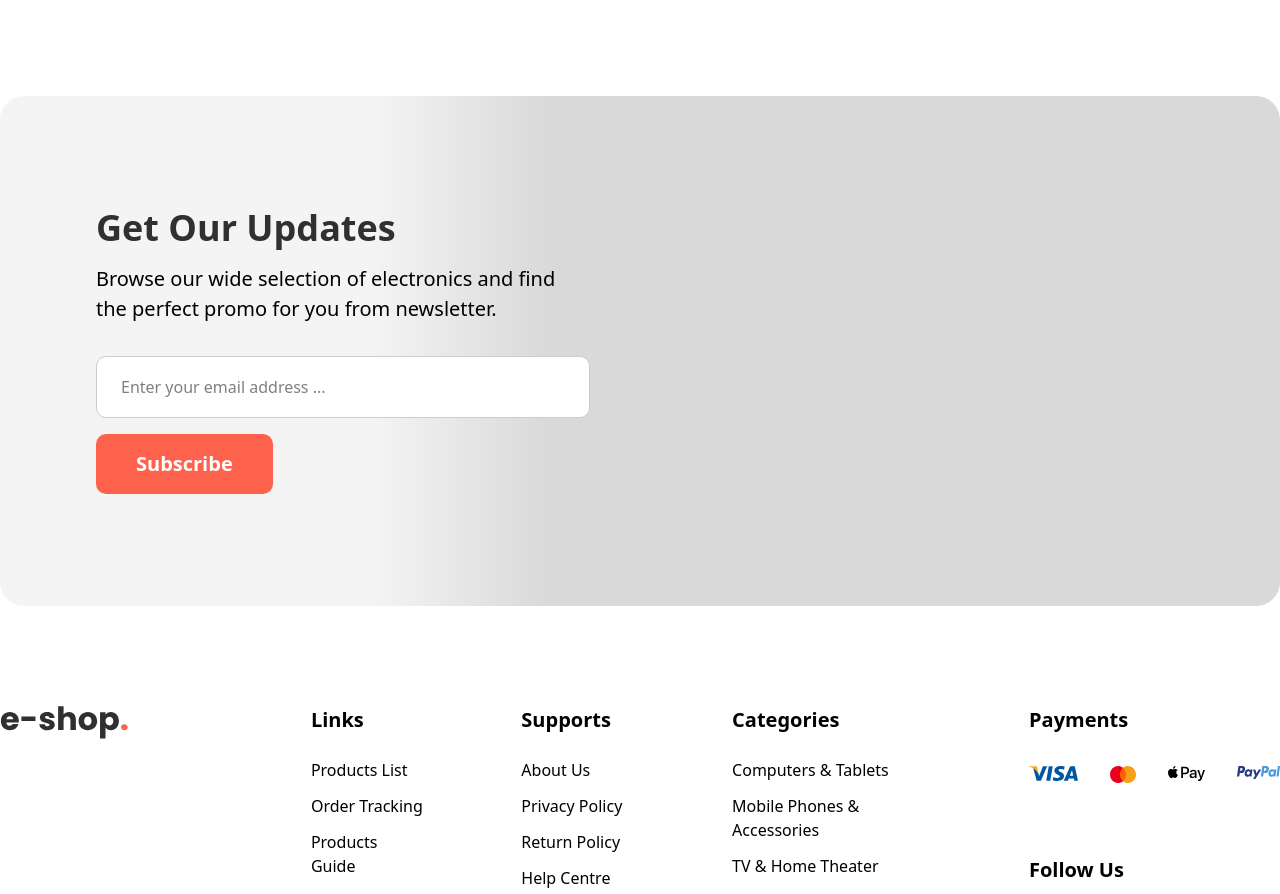
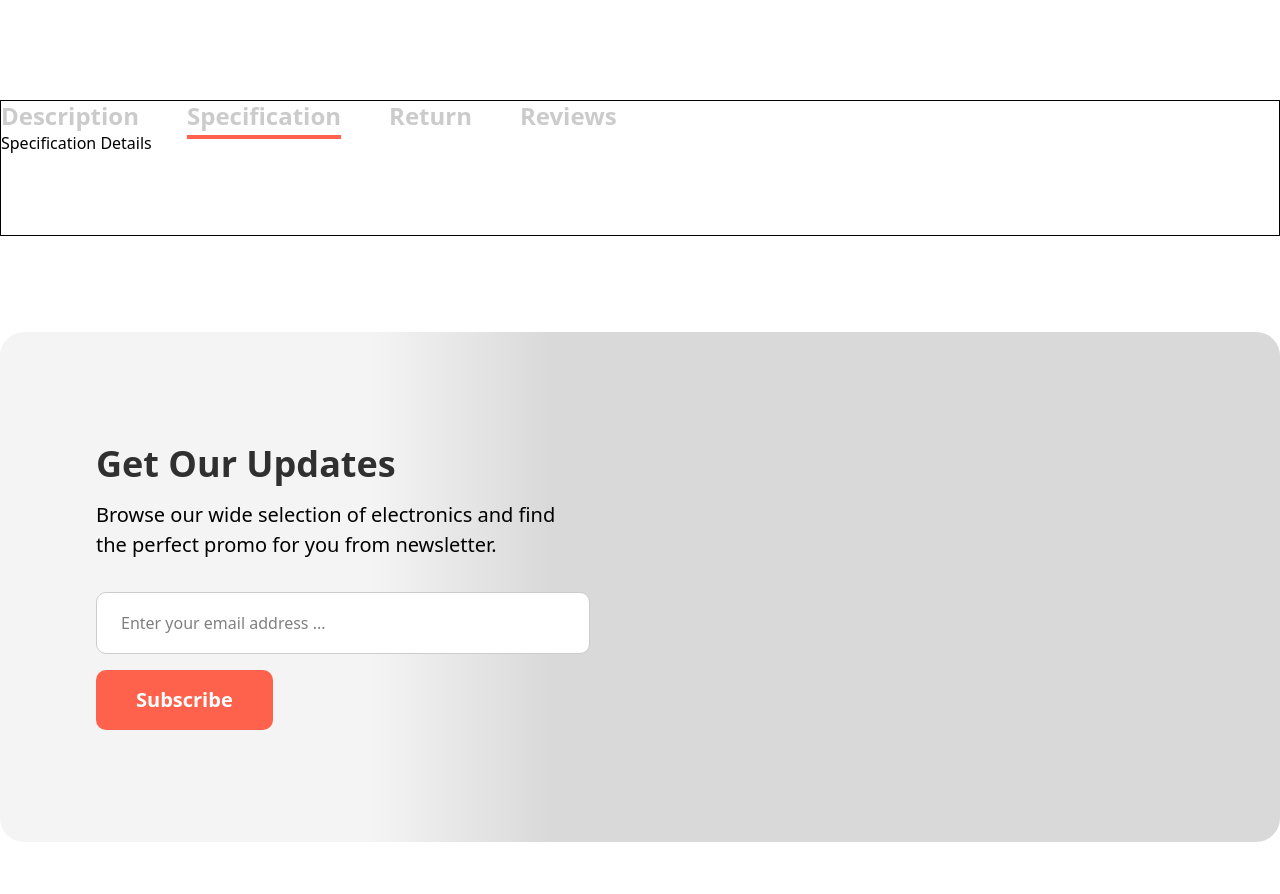
Before and after one commit to ramen72/OYA-Project-16-E-Shop, a React (Vite) app: page /product-details in a window 1280 px wide. Shown: the part 1174-2068 px from the top of the page. Built offline with nearby package versions, Linux system fonts and the light colour scheme.

Commit message:
Update ProductDetailsPages.jsx

```diff
--- a/src/pages/ProductDetailsPages.jsx
+++ b/src/pages/ProductDetailsPages.jsx
@@ -18,6 +18,11 @@ const ProductDetailsPages = () => {
   const [isActiveModel, setIsActiveModel] = useState(false);
   const [image, setImage] = useState("");
   const [productQuantity, setProductQuantity] = useState(1);
+  const [isDescriptionShow, setIsDescriptionShow] = useState(false);
+  const [isSpecificationShow, setIsSpecificationShow] = useState(true);
+  const [isReturnShow, setIsReturnShow] = useState(false);
+  const [isReviewsShow, setIsReviewsShow] = useState(false);
+
   let sliderRef1 = useRef(null);
   let sliderRef2 = useRef(null);
 
@@ -46,12 +51,35 @@ const ProductDetailsPages = () => {
     setIsActiveModel(true);
     console.log("Clicked");
   };
-  const handelClickForProduct = (type) => {
+  const handleClickForProduct = (type) => {
     if (productQuantity < 1) return;
     if (type === "minus") {
       setProductQuantity(productQuantity - 1);
     } else if (type === "plus") {
       setProductQuantity(productQuantity + 1);
+    }
+  };
+  const handleClickForDescription = (details) => {
+    if (details === "Description") {
+      setIsDescriptionShow(true);
+      setIsSpecificationShow(false);
+      setIsReturnShow(false);
+      setIsReviewsShow(false);
+    } else if (details === "Specification") {
+      setIsDescriptionShow(false);
+      setIsSpecificationShow(true);
+      setIsReturnShow(false);
+      setIsReviewsShow(false);
+    } else if (details === "Return") {
+      setIsDescriptionShow(false);
+      setIsSpecificationShow(false);
+      setIsReturnShow(true);
+      setIsReviewsShow(false);
+    } else if (details === "Reviews") {
+      setIsDescriptionShow(false);
+      setIsSpecificationShow(false);
+      setIsReturnShow(false);
+      setIsReviewsShow(true);
     }
   };
 
@@ -391,7 +419,7 @@ const ProductDetailsPages = () => {
             <div className={`w-[41.5132%] flex justify-between items-center`}>
               <div className={`flex items-center gap-x-[80px]`}>
                 <button
-                  onClick={() => handelClickForProduct("minus")}
+                  onClick={() => handleClickForProduct("minus")}
                   className={`w-14 h-14 text-base text-black cursor-pointer transition-all duration-200 hover:bg-lightGray rounded-full flex justify-center items-center`}
                 >
                   <FaMinus />
@@ -402,7 +430,7 @@ const ProductDetailsPages = () => {
                   {productQuantity}
                 </h5>
                 <button
-                  onClick={() => handelClickForProduct("plus")}
+                  onClick={() => handleClickForProduct("plus")}
                   className={`w-14 h-14 text-base text-black cursor-pointer transition-all duration-200 hover:bg-lightGray rounded-full flex justify-center items-center`}
                 >
                   <FaPlus />
@@ -420,6 +448,68 @@ const ProductDetailsPages = () => {
                   />
                 </Link>
               </div>
+            </div>
+          </div>
+          <div className={`mt-[100px] pb-20 border`}>
+            <div className={`flex justify-start items-center gap-x-12`}>
+              <button
+                onClick={() => handleClickForDescription("Description")}
+                className={`font-["poppins"] font-semibold text-2xl leading-[30px] text-black-25 cursor-pointer ${
+                  isDescriptionShow &&
+                  `relative after:content=[""] after:w-full after:h-1 after:bg-orange after:absolute after:left-1/2 after:-translate-x-1/2 after:-bottom-2`
+                }`}
+              >
+                Description
+              </button>
+              <button
+                onClick={() => handleClickForDescription("Specification")}
+                className={`font-["poppins"] font-semibold text-2xl leading-[30px] text-black-25 cursor-pointer ${
+                  isSpecificationShow &&
+                  `relative after:content=[""] after:w-full after:h-1 after:bg-orange after:absolute after:left-1/2 after:-translate-x-1/2 after:-bottom-2`
+                }`}
+              >
+                Specification
+              </button>
+              <button
+                onClick={() => handleClickForDescription("Return")}
+                className={`font-["poppins"] font-semibold text-2xl leading-[30px] text-black-25 cursor-pointer ${
+                  isReturnShow &&
+                  `relative after:content=[""] after:w-full after:h-1 after:bg-orange after:absolute after:left-1/2 after:-translate-x-1/2 after:-bottom-2`
+                }`}
+              >
+                Return
+              </button>
+              <button
+                onClick={() => handleClickForDescription("Reviews")}
+                className={`font-["poppins"] font-semibold text-2xl leading-[30px] text-black-25 cursor-pointer ${
+                  isReviewsShow &&
+                  `relative after:content=[""] after:w-full after:h-1 after:bg-orange after:absolute after:left-1/2 after:-translate-x-1/2 after:-bottom-2`
+                }`}
+              >
+                Reviews
+              </button>
+            </div>
+            <div>
+              {isDescriptionShow && (
+                <div>
+                  <h4>Description Details</h4>
+                </div>
+              )}
+              {isSpecificationShow && (
+                <div>
+                  <h4>Specification Details</h4>
+                </div>
+              )}
+              {isReturnShow && (
+                <div>
+                  <h4>ReturnShow Details</h4>
+                </div>
+              )}
+              {isReviewsShow && (
+                <div>
+                  <h4>Reviews Details</h4>
+                </div>
+              )}
             </div>
           </div>
           {/* Modal */}
```
